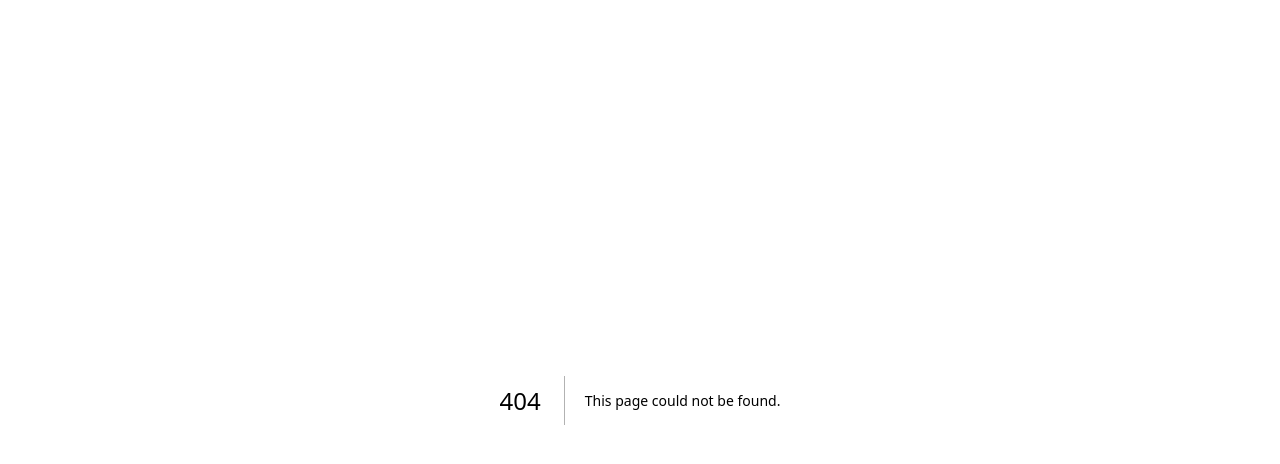
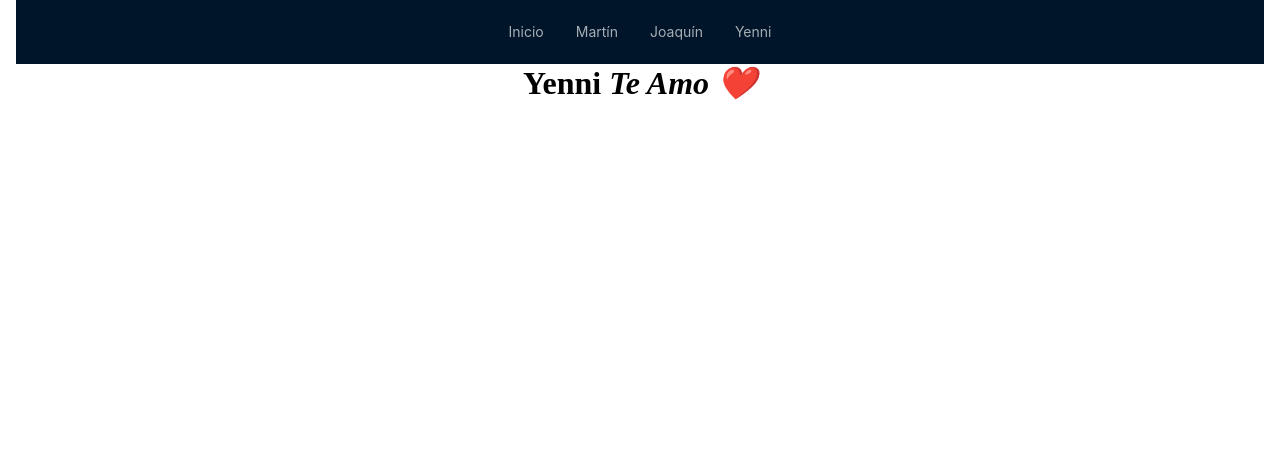
Before and after one commit to WilliamCortes/myWeb, a Next.js app: page /yenni in a window 1280 px wide. Before the commit this address had no page. Shown: the top 464 px of the page. Built offline with nearby package versions, Linux system fonts and the light colour scheme.

Commit message:
add video

```diff
--- a/components/navbar.component.tsx
+++ b/components/navbar.component.tsx
@@ -7,13 +7,14 @@ interface NavigationProps {
   currentPage?: string;
 }
 
-const Navigation: React.FC<NavigationProps> = ({ currentPage = "/" }) => {
+// const Navigation: React.FC<NavigationProps> = ({ currentPage = "/" }) => {
+const Navigation: React.FC<NavigationProps> = () => {
   return (
     <Header>
       <Menu
         mode="horizontal"
         theme="dark"
-        selectedKeys={[currentPage]}
+        // selectedKeys={[currentPage]}
         className="flex"
       >
         <Menu.Item key="/">
@@ -21,14 +22,19 @@ const Navigation: React.FC<NavigationProps> = ({ currentPage = "/" }) => {
             <a>Inicio</a>
           </Link>
         </Menu.Item>
-        <Menu.Item key="/about">
-          <Link href="/" legacyBehavior>
-            <a>Acerca de</a>
+        <Menu.Item key="/martin">
+          <Link href="/martin" legacyBehavior>
+            <a>Martín</a>
           </Link>
         </Menu.Item>
-        <Menu.Item key="/contact">
-          <Link href="/" legacyBehavior>
-            <a>Contacto</a>
+        <Menu.Item key="/joaquin">
+          <Link href="/joaquin" legacyBehavior>
+            <a>Joaquín</a>
+          </Link>
+        </Menu.Item>
+        <Menu.Item key="/yenni">
+          <Link href="/yenni" legacyBehavior>
+            <a>Yenni </a>
           </Link>
         </Menu.Item>
       </Menu>
--- a/package.json
+++ b/package.json
@@ -20,6 +20,7 @@
     "next": "13.1.1",
     "react": "18.2.0",
     "react-dom": "18.2.0",
+    "react-player": "^2.11.2",
     "typescript": "4.9.4"
   }
 }
--- /dev/null
+++ b/pages/yenni.tsx
@@ -0,0 +1,27 @@
+import React, { Fragment } from "react";
+import Navigation from "../components/navbar.component";
+import ReactPlayer from "react-player";
+
+type Props = {};
+
+const Yenni = (props: Props) => {
+  return (
+    <Fragment>
+      <Navigation />
+      <div
+        style={{
+          display: "flex",
+          alignItems: "center",
+          flexDirection: "column",
+        }}
+      >
+        <h1>
+          Yenni <i> Te Amo ❤️</i>
+        </h1>
+
+        <ReactPlayer url="https://www.youtube.com/watch?v=uASWl4LdZIo" />
+      </div>
+    </Fragment>
+  );
+};
+export default Yenni;
```
Also changed, not shown: pages/joaquin.tsx (added, +26 -0 lines), pages/martin.tsx (added, +31 -0 lines), 1 other file (tests, documents, lock files or other folders).
